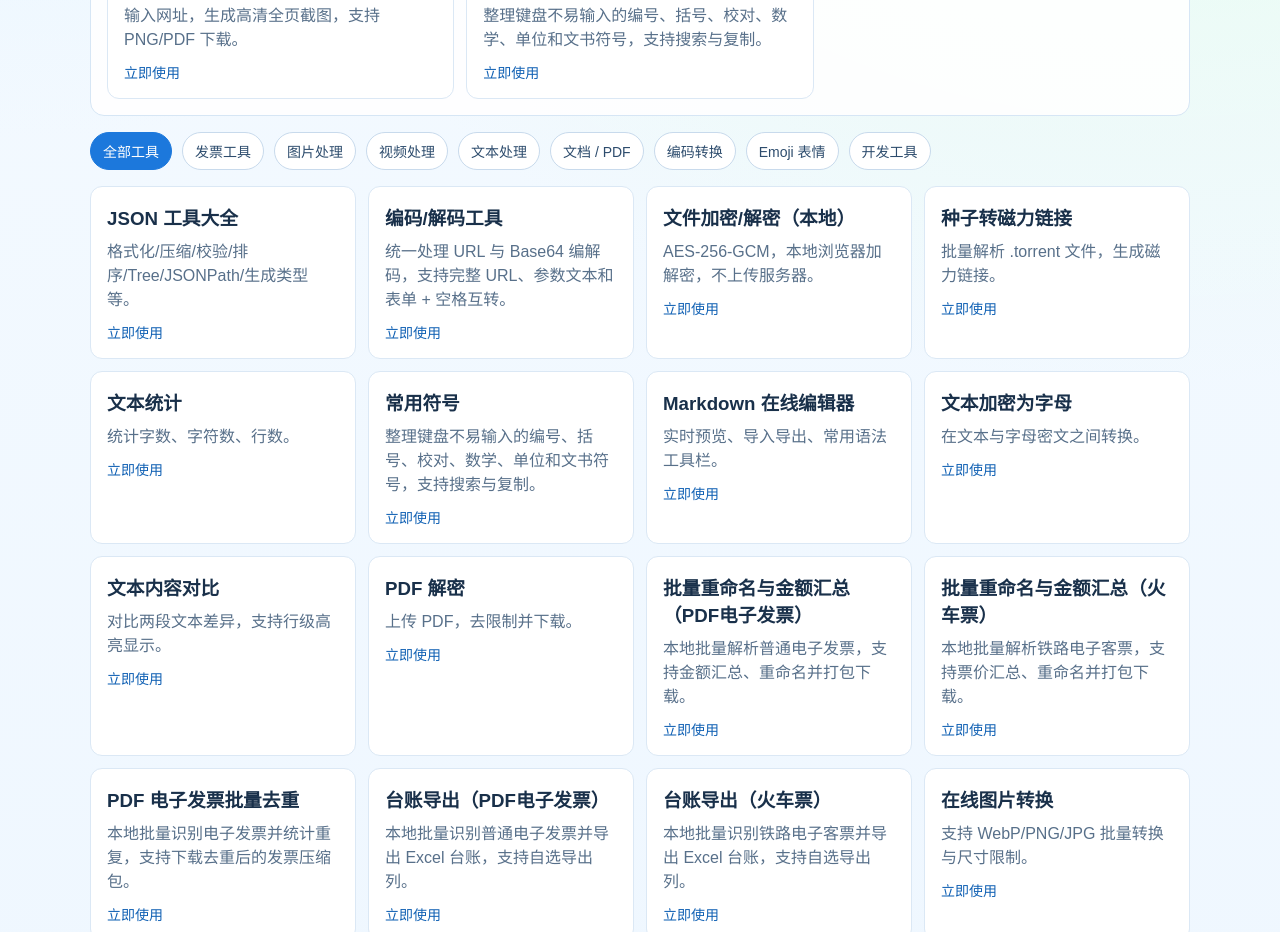
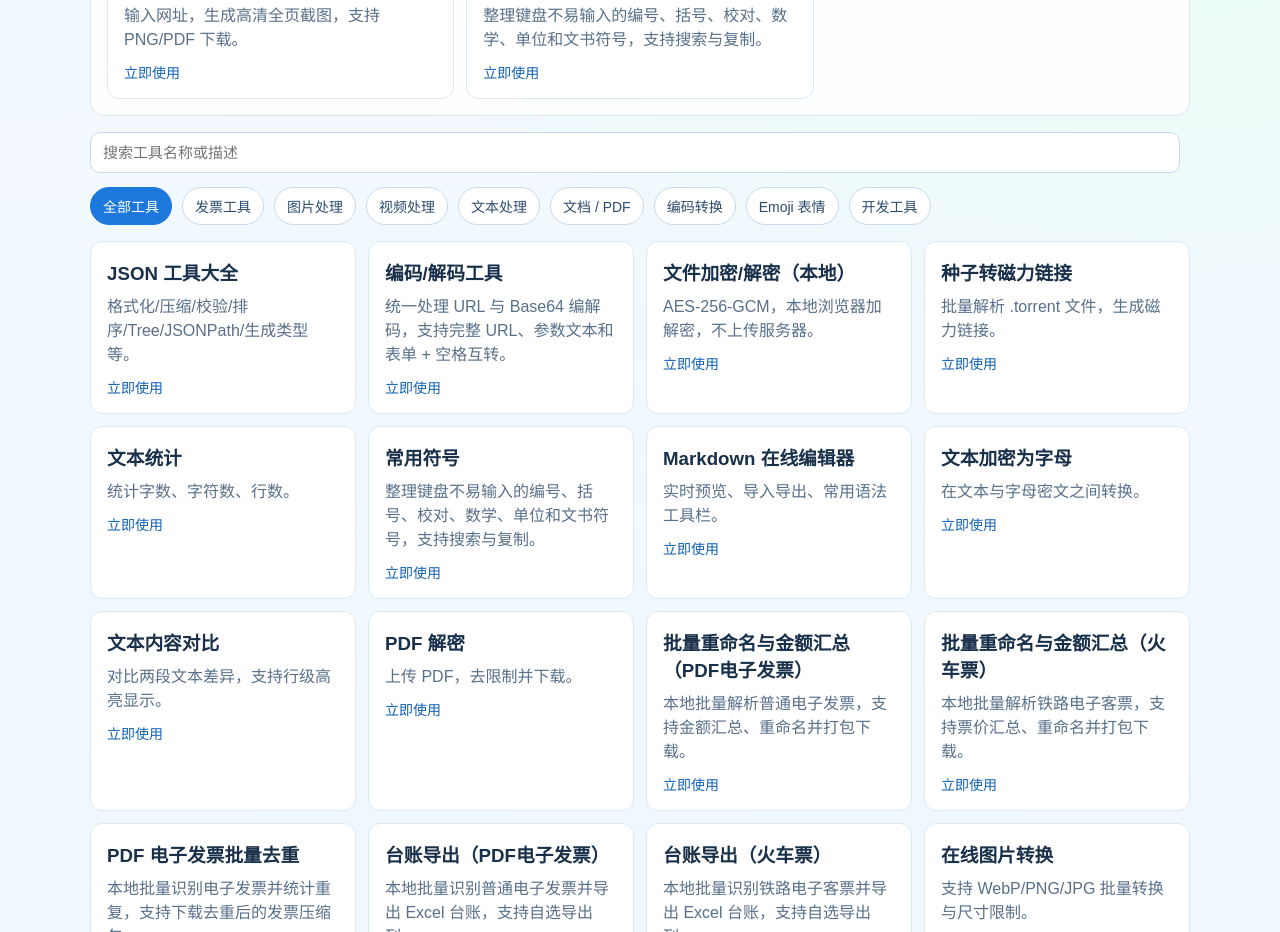
Before and after one commit to love-Liushuang/tools, a React (Vite) app in the folder client/: page / in a window 1280 px wide. Shown: the part 940-1872 px from the top of the page. Built offline with nearby package versions, Linux system fonts and the light colour scheme.

Commit message:
feat: 首页工具搜索上线

```diff
--- a/client/src/pages/ChangelogPage.jsx
+++ b/client/src/pages/ChangelogPage.jsx
@@ -2,6 +2,13 @@ import ToolPageShell from '../components/ToolPageShell';
 
 function ChangelogPage () {
     const entries = [
+        {
+            version: 'v1.14.1',
+            date: '2026-05-14',
+            items: [
+                '首页工具搜索上线：支持按工具名称和描述进行模糊搜索，并可与分类筛选配合使用。',
+            ],
+        },
         {
             version: 'v1.14.0',
             date: '2026-05-06',
--- a/client/src/pages/HomePage.jsx
+++ b/client/src/pages/HomePage.jsx
@@ -15,6 +15,9 @@ function getToolCategoryKeys(tool) {
 function HomePage() {
   const [activeCategory, setActiveCategory] = useState('all');
   const [featuredExpanded, setFeaturedExpanded] = useState(false);
+  const [searchText, setSearchText] = useState('');
+
+  const searchKeyword = searchText.trim().toLocaleLowerCase();
 
   const featuredTools = useMemo(() => {
     return featuredToolIds
@@ -32,11 +35,20 @@ function HomePage() {
   const hasMoreFeatured = featuredTools.length > FEATURED_DEFAULT_COUNT;
 
   const visibleTools = useMemo(() => {
-    if (activeCategory === 'all') {
-      return tools;
+    const categoryTools = activeCategory === 'all'
+      ? tools
+      : tools.filter((tool) => getToolCategoryKeys(tool).includes(activeCategory));
+
+    if (!searchKeyword) {
+      return categoryTools;
     }
-    return tools.filter((tool) => getToolCategoryKeys(tool).includes(activeCategory));
-  }, [activeCategory]);
+
+    return categoryTools.filter((tool) => {
+      const name = tool.name?.toLocaleLowerCase() || '';
+      const desc = tool.desc?.toLocaleLowerCase() || '';
+      return name.includes(searchKeyword) || desc.includes(searchKeyword);
+    });
+  }, [activeCategory, searchKeyword]);
 
   return (
     <main>
@@ -86,7 +98,24 @@ function HomePage() {
         </section>
       ) : null}
 
-      <section className="category-bar">
+      <section className="tool-search-panel" aria-label="工具搜索">
+        <div className="tool-search-input-row">
+          <input
+            aria-label="搜索工具"
+            type="search"
+            value={searchText}
+            onChange={(event) => setSearchText(event.target.value)}
+            placeholder="搜索工具名称或描述"
+          />
+          {searchText ? (
+            <button type="button" onClick={() => setSearchText('')}>
+              清空
+            </button>
+          ) : null}
+        </div>
+      </section>
+
+      <section className="category-bar" aria-label="工具分类">
         {categories.map((category) => (
           <button
             key={category.key}
@@ -99,6 +128,7 @@ function HomePage() {
         ))}
       </section>
 
+      {visibleTools.length ? (
         <section className="tool-grid">
           {visibleTools.map((tool) => (
             <Link className="tool-item" key={tool.id} to={tool.path}>
@@ -108,6 +138,9 @@ function HomePage() {
             </Link>
           ))}
         </section>
+      ) : (
+        <section className="tool-empty">没有找到匹配的工具。</section>
+      )}
     </main>
   );
 }
--- a/client/src/styles.css
+++ b/client/src/styles.css
@@ -267,6 +267,42 @@ a {
   background: #eaf4ff;
 }
 
+.tool-search-panel {
+  margin-bottom: 14px;
+}
+
+.tool-search-input-row {
+  display: grid;
+  grid-template-columns: minmax(0, 1fr) auto;
+  gap: 10px;
+}
+
+.tool-search-input-row input {
+  width: 100%;
+  border: 1px solid #c8daec;
+  border-radius: 10px;
+  background: #fff;
+  color: #19304a;
+  padding: 11px 12px;
+  font-size: 15px;
+  outline: none;
+}
+
+.tool-search-input-row input:focus {
+  border-color: #1c78dc;
+  box-shadow: 0 0 0 3px rgba(28, 120, 220, 0.12);
+}
+
+.tool-search-input-row button {
+  border: 1px solid #c0d6ec;
+  border-radius: 10px;
+  background: #f4f9ff;
+  color: #1f5f97;
+  padding: 0 14px;
+  cursor: pointer;
+  font-size: 14px;
+}
+
 .category-bar {
   display: flex;
   flex-wrap: wrap;
@@ -322,6 +358,15 @@ a {
 .tool-item span {
   color: #1161b4;
   font-size: 14px;
+}
+
+.tool-empty {
+  border: 1px dashed #c8daec;
+  border-radius: 12px;
+  background: rgba(255, 255, 255, 0.7);
+  color: #55708b;
+  padding: 18px;
+  text-align: center;
 }
 
 .tool-page {
```
Lines whose indentation alone changed are shown as unchanged.
